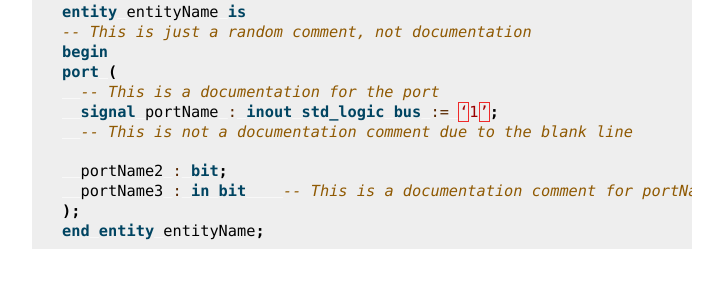
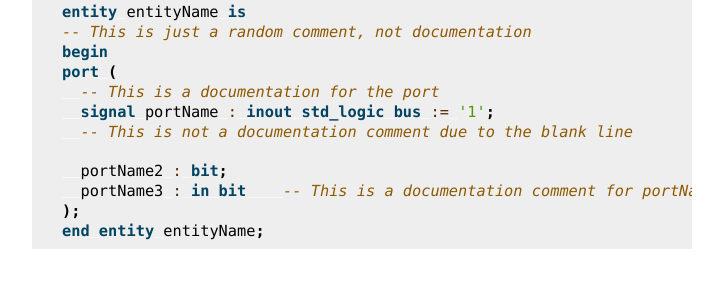
Before and after one commit to CESNET/sphinx-vhdl, a Sphinx documentation site: the page built from doc/source/autodoc.rst, in a window 1280 px wide and 900 px high, scrolled down 1484 px. Shown: the part 157-443 px from the top of the window, without its empty margins (388-1111 px from the left). Built offline with Sphinx 7.4.7, drawn with Linux system fonts in a browser that asks for light colours.

```diff
--- a/doc/source/autodoc.rst
+++ b/doc/source/autodoc.rst
@@ -71,7 +71,7 @@ Example
     begin
     port (
       -- This is a documentation for the port
-      signal portName : inout std_logic bus := ‘1’;
+      signal portName : inout std_logic bus := '1';
       -- This is not a documentation comment due to the blank line
 
       portName2 : bit;
```
